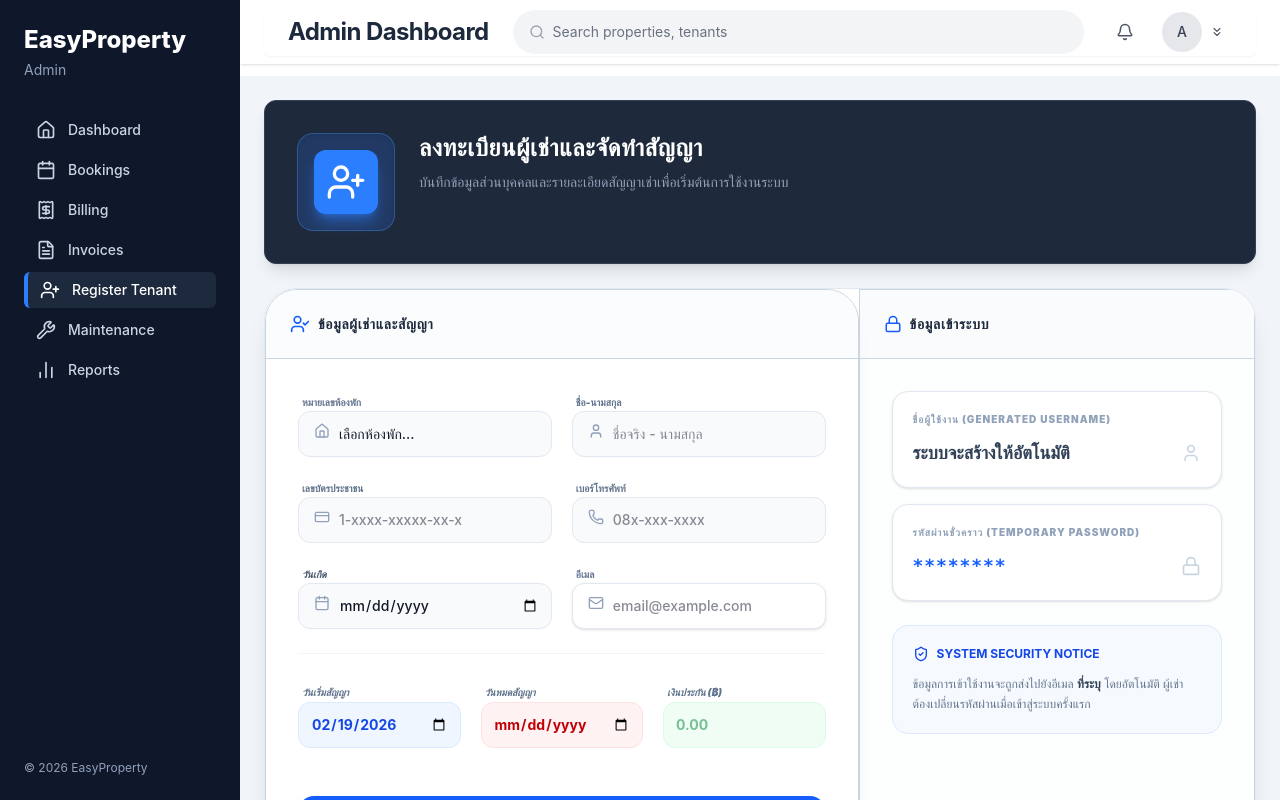
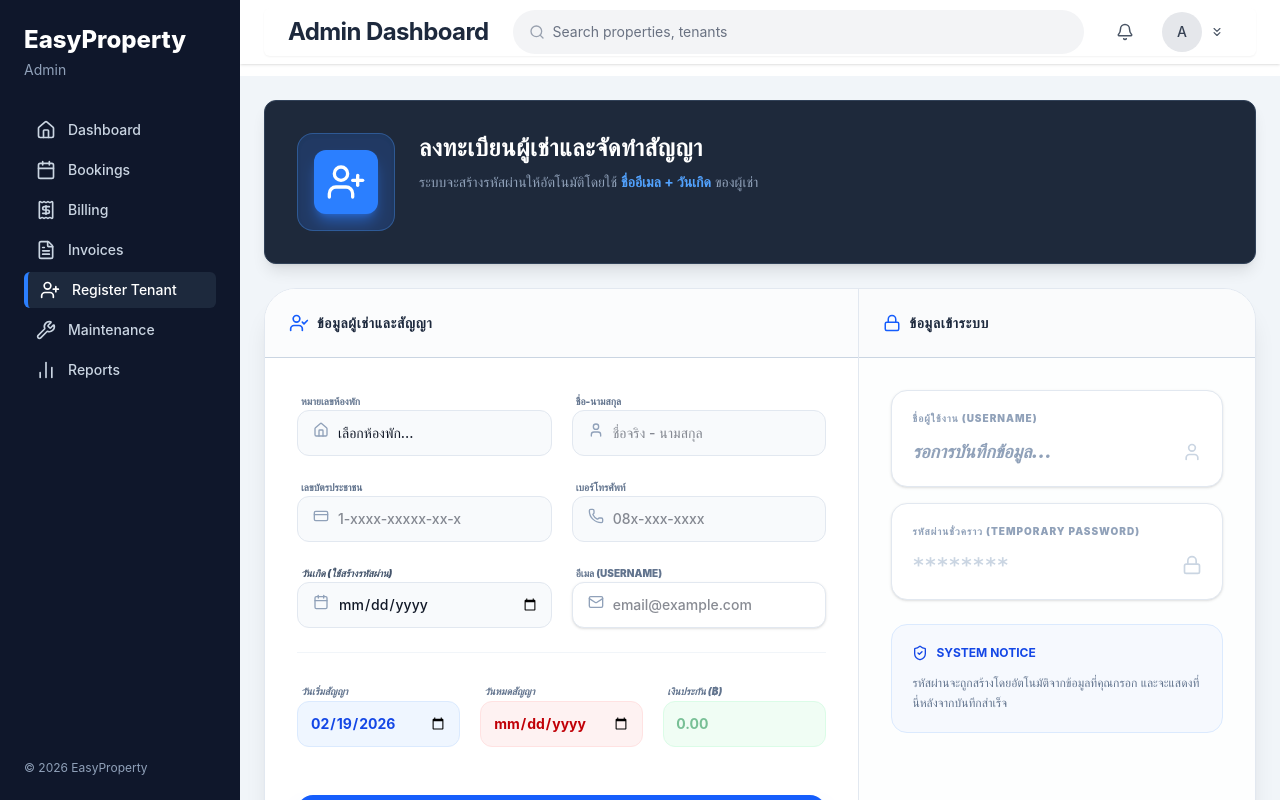
Before and after one commit to kam345678/EasyProperty, a Next.js app in the folder frontend/: page /admin/Register in a window 1280 px wide. Built offline with nearby package versions, Linux system fonts and the light colour scheme; no server answers.

Commit message:
test backend register

```diff
--- a/frontend/src/app/admin/Register/page.tsx
+++ b/frontend/src/app/admin/Register/page.tsx
@@ -1,7 +1,5 @@
 "use client"
-
 import { useState, useEffect } from 'react'
-import AdminTopNav from "@/components/AdminTopNav"
 import {
   UserPlus, Mail, Lock, Home, ChevronRight,
   User, Phone, CreditCard, Calendar, ShieldCheck, UserCheck
@@ -9,10 +7,22 @@ import {
 
 export default function RegisterTenantPage() {
   const [formData, setFormData] = useState({
-    roomNumber: '', fullName: '', idCard: '', phone: '',
-    startDate: '', endDate: '', deposit: '',
-    email: '', username: '', password: '', confirmPassword: ''
+    roomNumber: '',
+    fullName: '',
+    idCard: '',
+    phone: '',
+    startDate: '',
+    endDate: '',
+    deposit: '',
+    birthDate: '', // สำคัญมาก: เพราะ NestJS ใช้ตัวนี้เจนรหัสผ่าน
+    email: ''
   })
+
+  const [isLoading, setIsLoading] = useState(false)
+  const [registrationResult, setRegistrationResult] = useState<{
+    username: string;
+    tempPassword: string;
+  } | null>(null)
 
   useEffect(() => {
     const now = new Date().toISOString().split('T')[0]
@@ -24,15 +34,60 @@ export default function RegisterTenantPage() {
     setFormData(prev => ({ ...prev, [name]: value }))
   }
 
-  const handleSubmit = (e: React.FormEvent) => {
+  const handleSubmit = async (e: React.FormEvent) => {
     e.preventDefault()
-    console.log("Submit Data:", formData)
-    alert("ลงทะเบียนสำเร็จ!")
+    setIsLoading(true)
+
+    // ดึง Token จาก LocalStorage (ต้องมีเพื่อให้ผ่าน RolesGuard 'admin')
+    const token = typeof window !== 'undefined' ? localStorage.getItem('access_token') : null;
+
+    // จัด Payload ให้ตรงตาม CreateUserByAdminDto และ ProfileDto
+    const payload = {
+      email: formData.email,
+      role: 'tenant',
+      profile: {
+        fullName: formData.fullName,
+        phone: formData.phone,
+        idCardNumber: formData.idCard,
+        birthDate: formData.birthDate, // ส่งรูปแบบ YYYY-MM-DD
+        avatarUrl: null,
+        avatarPublicId: null
+      }
+    }
+
+    try {
+      // ยิงไปที่ Endpoint ใน UserController ของคุณ
+      const response = await fetch('http://localhost:3000/users/admin/create-user', {
+        method: 'POST',
+        headers: {
+          'Content-Type': 'application/json',
+          'Authorization': `Bearer ${token}`
+        },
+        body: JSON.stringify(payload),
+      })
+
+      const result = await response.json()
+
+      if (response.ok) {
+        // ปรับการรับค่าให้ตรงกับ UsersService (result.user.email และ result.temporaryPassword)
+        setRegistrationResult({
+          username: result.user?.email || result.username,
+          tempPassword: result.temporaryPassword
+        })
+        alert("ลงทะเบียนผู้เช่าสำเร็จ! รหัสผ่านถูกสร้างจากชื่ออีเมลและวันเกิด")
+      } else {
+        alert(result.message || "เกิดข้อผิดพลาดในการบันทึก")
+      }
+    } catch (error) {
+      console.error("Fetch error:", error)
+      alert("ไม่สามารถเชื่อมต่อเซิร์ฟเวอร์ได้")
+    } finally {
+      setIsLoading(false)
+    }
   }
 
   return (
     <div className="h-screen flex flex-col bg-slate-100 font-sans overflow-hidden">
-
       <main className="flex-1 overflow-auto custom-scrollbar">
         <div className="p-6 max-w-[1400px] mx-auto space-y-6 pb-12">
 
@@ -48,16 +103,15 @@ export default function RegisterTenantPage() {
                 ลงทะเบียนผู้เช่าและจัดทำสัญญา
               </h1>
               <p className="text-slate-400 text-sm leading-relaxed max-w-2xl">
-                บันทึกข้อมูลส่วนบุคคลและรายละเอียดสัญญาเช่าเพื่อเริ่มต้นการใช้งานระบบ
+                ระบบจะสร้างรหัสผ่านให้อัตโนมัติโดยใช้ <span className="text-blue-400 font-bold">ชื่ออีเมล + วันเกิด</span> ของผู้เช่า
               </p>
             </div>
           </div>
 
-          {/* --- Main Content Area (2 Boxes ติดกัน) --- */}
           <form onSubmit={handleSubmit} className="flex flex-col lg:flex-row items-stretch gap-0 bg-white rounded-[2rem] shadow-xl border border-slate-200 overflow-hidden font-sans">
 
-            {/* Box 1: ข้อมูลผู้เช่า (ฝั่งซ้าย) */}
-            <div className="lg:flex-[1.5] flex flex-col border border-slate-300 rounded-[2rem] overflow-hidden bg-white shadow-xl">
+            {/* Box 1: ฝั่งซ้าย - กรอกข้อมูล */}
+            <div className="lg:flex-[1.5] flex flex-col border-r border-slate-200 bg-white">
               <div className="p-6 border-b border-slate-300 bg-slate-50/50 flex items-center gap-2 font-black text-slate-800 uppercase text-sm tracking-wider">
                 <UserCheck size={20} className="text-blue-600" />
                 <span>ข้อมูลผู้เช่าและสัญญา</span>
@@ -69,7 +123,7 @@ export default function RegisterTenantPage() {
                     <label className="text-[10px] font-black text-slate-500 uppercase ml-1">หมายเลขห้องพัก</label>
                     <div className="relative">
                       <Home className="absolute left-4 top-3 text-slate-400" size={16} />
-                      <select name="roomNumber" value={formData.roomNumber || ''} required onChange={handleInputChange} className="w-full p-3 pl-10 bg-slate-50 border border-slate-200 rounded-xl outline-none focus:bg-white focus:border-blue-500 appearance-none">
+                      <select name="roomNumber" value={formData.roomNumber} required onChange={handleInputChange} className="w-full p-3 pl-10 bg-slate-50 border border-slate-200 rounded-xl outline-none focus:bg-white focus:border-blue-500 appearance-none">
                         <option value="">เลือกห้องพัก...</option>
                         <option value="501">ห้อง 501</option>
                         <option value="502">ห้อง 502</option>
@@ -81,7 +135,7 @@ export default function RegisterTenantPage() {
                     <label className="text-[10px] font-black text-slate-500 uppercase ml-1">ชื่อ-นามสกุล</label>
                     <div className="relative">
                       <User className="absolute left-4 top-3 text-slate-400" size={16} />
-                      <input name="fullName" value={formData.fullName || ''} required onChange={handleInputChange} placeholder="ชื่อจริง - นามสกุล" className="w-full p-3 pl-10 bg-slate-50 border border-slate-200 rounded-xl outline-none focus:bg-white focus:border-blue-500" />
+                      <input name="fullName" value={formData.fullName} required onChange={handleInputChange} placeholder="ชื่อจริง - นามสกุล" className="w-full p-3 pl-10 bg-slate-50 border border-slate-200 rounded-xl outline-none focus:bg-white focus:border-blue-500" />
                     </div>
                   </div>
 
@@ -89,7 +143,7 @@ export default function RegisterTenantPage() {
                     <label className="text-[10px] font-black text-slate-500 uppercase ml-1">เลขบัตรประชาชน</label>
                     <div className="relative">
                       <CreditCard className="absolute left-4 top-3 text-slate-400" size={16} />
-                      <input name="idCard" value={formData.idCard || ''} required onChange={handleInputChange} placeholder="1-xxxx-xxxxx-xx-x" className="w-full p-3 pl-10 bg-slate-50 border border-slate-200 rounded-xl outline-none focus:bg-white focus:border-blue-500" />
+                      <input name="idCard" value={formData.idCard} required onChange={handleInputChange} placeholder="1-xxxx-xxxxx-xx-x" className="w-full p-3 pl-10 bg-slate-50 border border-slate-200 rounded-xl outline-none focus:bg-white focus:border-blue-500" />
                     </div>
                   </div>
 
@@ -97,24 +151,23 @@ export default function RegisterTenantPage() {
                     <label className="text-[10px] font-black text-slate-500 uppercase ml-1">เบอร์โทรศัพท์</label>
                     <div className="relative">
                       <Phone className="absolute left-4 top-3 text-slate-400" size={16} />
-                      <input name="phone" value={formData.phone || ''} required onChange={handleInputChange} placeholder="08x-xxx-xxxx" className="w-full p-3 pl-10 bg-slate-50 border border-slate-200 rounded-xl outline-none focus:bg-white focus:border-blue-500" />
-                    </div>
-                  </div>
-
-                  {/* เพิ่มวันเกิด */}
-                  <div className="space-y-2">
-                    <label className="text-[10px] font-black text-slate-500 uppercase ml-1 italic text-slate-600">วันเกิด</label>
-                    <div className="relative">
-                      <Calendar className="absolute left-4 top-3 text-slate-400" size={16} />
-                      <input type="date" name="birthDate" value={formData.birthDate || ''} required onChange={handleInputChange} className="w-full p-3 pl-10 bg-slate-50 border border-slate-200 rounded-xl outline-none focus:bg-white focus:border-blue-500" />
+                      <input name="phone" value={formData.phone} required onChange={handleInputChange} placeholder="08x-xxx-xxxx" className="w-full p-3 pl-10 bg-slate-50 border border-slate-200 rounded-xl outline-none focus:bg-white focus:border-blue-500" />
                     </div>
                   </div>
 
                   <div className="space-y-2">
-                    <label className="text-[10px] font-black text-slate-500 uppercase ml-1">อีเมล</label>
+                    <label className="text-[10px] font-black text-slate-500 uppercase ml-1 italic text-slate-600">วันเกิด (ใช้สร้างรหัสผ่าน)</label>
+                    <div className="relative">
+                      <Calendar className="absolute left-4 top-3 text-slate-400" size={16} />
+                      <input type="date" name="birthDate" value={formData.birthDate} required onChange={handleInputChange} className="w-full p-3 pl-10 bg-slate-50 border border-slate-200 rounded-xl outline-none focus:bg-white focus:border-blue-500" />
+                    </div>
+                  </div>
+
+                  <div className="space-y-2">
+                    <label className="text-[10px] font-black text-slate-500 uppercase ml-1">อีเมล (Username)</label>
                     <div className="relative">
                       <Mail className="absolute left-4 top-3 text-slate-400" size={16} />
-                      <input type="email" name="email" value={formData.email || ''} required onChange={handleInputChange} placeholder="email@example.com" className="w-full p-3 pl-10 bg-white border border-slate-200 rounded-xl outline-none focus:border-blue-500 text-sm shadow-sm" />
+                      <input type="email" name="email" value={formData.email} required onChange={handleInputChange} placeholder="email@example.com" className="w-full p-3 pl-10 bg-white border border-slate-200 rounded-xl outline-none focus:border-blue-500 text-sm shadow-sm" />
                     </div>
                   </div>
                 </div>
@@ -124,79 +177,83 @@ export default function RegisterTenantPage() {
                 <div className="grid grid-cols-1 md:grid-cols-3 gap-5">
                   <div className="space-y-2">
                     <label className="text-[10px] font-black text-slate-500 uppercase ml-1 italic text-blue-600">วันเริ่มสัญญา</label>
-                    <input type="date" name="startDate" value={formData.startDate || ''} required onChange={handleInputChange} className="w-full p-3 bg-blue-50 border border-blue-100 rounded-xl outline-none text-sm text-blue-700 font-bold" />
+                    <input type="date" name="startDate" value={formData.startDate} required onChange={handleInputChange} className="w-full p-3 bg-blue-50 border border-blue-100 rounded-xl outline-none text-sm text-blue-700 font-bold" />
                   </div>
                   <div className="space-y-2">
                     <label className="text-[10px] font-black text-slate-500 uppercase ml-1 italic text-red-600">วันหมดสัญญา</label>
-                    <input type="date" name="endDate" value={formData.endDate || ''} required onChange={handleInputChange} className="w-full p-3 bg-red-50 border border-red-100 rounded-xl outline-none text-sm text-red-700 font-bold" />
+                    <input type="date" name="endDate" value={formData.endDate} required onChange={handleInputChange} className="w-full p-3 bg-red-50 border border-red-100 rounded-xl outline-none text-sm text-red-700 font-bold" />
                   </div>
                   <div className="space-y-2">
                     <label className="text-[10px] font-black text-slate-500 uppercase ml-1 italic text-green-600">เงินประกัน (฿)</label>
-                    <input type="number" name="deposit" value={formData.deposit || ''} required onChange={handleInputChange} placeholder="0.00" className="w-full p-3 bg-green-50 border border-green-100 rounded-xl outline-none font-bold text-green-700 text-sm" />
+                    <input type="number" name="deposit" value={formData.deposit} required onChange={handleInputChange} placeholder="0.00" className="w-full p-3 bg-green-50 border border-green-100 rounded-xl outline-none font-bold text-green-700 text-sm" />
                   </div>
                 </div>
 
                 <div className="pt-6">
-                  <button type="submit" className="w-full bg-blue-600 hover:bg-blue-700 text-white py-4 rounded-2xl font-black text-base shadow-lg shadow-blue-200 flex items-center justify-center gap-3 transition-all active:scale-[0.97] group">
-                    <span>ยืนยันการลงทะเบียน</span>
-                    <ChevronRight size={20} className="group-hover:translate-x-1 transition-transform" />
+                  <button
+                    type="submit"
+                    disabled={isLoading}
+                    className={`w-full ${isLoading ? 'bg-slate-400 cursor-not-allowed' : 'bg-blue-600 hover:bg-blue-700'} text-white py-4 rounded-2xl font-black text-base shadow-lg shadow-blue-200 flex items-center justify-center gap-3 transition-all active:scale-[0.97] group`}
+                  >
+                    <span>{isLoading ? 'กำลังประมวลผล...' : 'ยืนยันการลงทะเบียน'}</span>
+                    {!isLoading && <ChevronRight size={20} className="group-hover:translate-x-1 transition-transform" />}
                   </button>
                 </div>
               </div>
             </div>
 
-           {/* Box 2: ฝั่งขวา (ข้อมูลเข้าระบบจาก Backend) */}
-<div className="lg:flex-1 bg-slate-50/30 flex flex-col border border-slate-300">
+            {/* Box 2: ฝั่งขวา - ผลลัพธ์จากเซิร์ฟเวอร์ */}
+            <div className={`lg:flex-1 flex flex-col transition-all duration-500 ${registrationResult ? 'bg-emerald-50/50' : 'bg-slate-50/30'}`}>
               <div className="p-6 border-b border-slate-300 bg-slate-50/50 flex items-center gap-2 font-black text-slate-800 uppercase text-sm tracking-wider">
                 <Lock size={18} className="text-blue-600" />
                 <span>ข้อมูลเข้าระบบ</span>
               </div>
 
               <div className="p-8 space-y-6 flex-1 flex flex-col justify-center">
-    {/* ส่วนแสดง Username ที่ระบบเจนให้ */}
                 <div className="space-y-4">
-      <div className="p-5 bg-white border border-slate-200 rounded-2xl shadow-sm space-y-3">
-        <p className="text-[10px] font-black text-slate-400 uppercase tracking-widest">ชื่อผู้ใช้งาน (Generated Username)</p>
+                  <div className={`p-5 bg-white border rounded-2xl shadow-sm space-y-3 transition-all ${registrationResult ? 'border-emerald-200' : 'border-slate-200'}`}>
+                    <p className="text-[10px] font-black text-slate-400 uppercase tracking-widest">ชื่อผู้ใช้งาน (Username)</p>
                     <div className="flex items-center justify-between">
-          {/* สมมติว่าดึงมาจาก backend: data.username */}
-          <span className="text-lg font-black text-slate-700">{formData.username || 'ระบบจะสร้างให้อัตโนมัติ'}</span>
-          <User size={20} className="text-slate-300" />
+                      <span className={`text-lg font-black ${registrationResult ? 'text-emerald-700' : 'text-slate-400 italic'}`}>
+                        {registrationResult?.username || 'รอการบันทึกข้อมูล...'}
+                      </span>
+                      <User size={20} className={registrationResult ? 'text-emerald-500' : 'text-slate-300'} />
                     </div>
                   </div>
 
-      <div className="p-5 bg-white border border-slate-200 rounded-2xl shadow-sm space-y-3">
+                  <div className={`p-5 bg-white border rounded-2xl shadow-sm space-y-3 transition-all ${registrationResult ? 'border-emerald-200 shadow-md' : 'border-slate-200'}`}>
                     <p className="text-[10px] font-black text-slate-400 uppercase tracking-widest">รหัสผ่านชั่วคราว (Temporary Password)</p>
                     <div className="flex items-center justify-between font-mono">
-          <span className="text-lg font-bold text-blue-600 tracking-wider">********</span>
-          <Lock size={20} className="text-slate-300" />
+                      <span className={`text-xl font-bold ${registrationResult ? 'text-blue-600 tracking-wider' : 'text-slate-300'}`}>
+                        {registrationResult?.tempPassword || '********'}
+                      </span>
+                      <Lock size={20} className={registrationResult ? 'text-blue-500' : 'text-slate-300'} />
                     </div>
                   </div>
                 </div>
 
-    {/* คำแนะนำการใช้งาน */}
                 <div className="bg-blue-50/50 border border-blue-100 rounded-2xl p-5 space-y-3">
                   <div className="flex items-center gap-2 text-blue-700 font-bold text-xs uppercase">
                     <ShieldCheck size={16} />
-        System Security Notice
+                    System Notice
                   </div>
                   <p className="text-xs text-slate-500 leading-relaxed">
-        ข้อมูลการเข้าใช้งานจะถูกส่งไปยังอีเมล <span className="font-bold text-slate-700">{formData.email || 'ที่ระบุ'}</span> โดยอัตโนมัติ
-        ผู้เช่าต้องเปลี่ยนรหัสผ่านเมื่อเข้าสู่ระบบครั้งแรก
+                    {registrationResult
+                      ? "สร้างบัญชีสำเร็จ! รหัสผ่านนี้คือ [อีเมล prefix + วันเกิด] โปรดแจ้งให้ผู้เช่าทราบ"
+                      : "รหัสผ่านจะถูกสร้างโดยอัตโนมัติจากข้อมูลที่คุณกรอก และจะแสดงที่นี่หลังจากบันทึกสำเร็จ"}
                   </p>
                 </div>
 
-    <div className="mt-auto pt-6 border-t border-slate-100 italic text-[10px] text-slate-400 text-center uppercase tracking-tighter">
-      Data will be synchronized with central server
+                <div className="mt-auto pt-6 border-t border-slate-200 italic text-[10px] text-slate-400 text-center uppercase tracking-tighter">
+                  {registrationResult ? 'Status: Data Synchronized' : 'Status: Waiting for Input'}
                 </div>
               </div>
             </div>
-
           </form>
 
-          {/* Footer */}
           <footer className="flex justify-between items-center px-4 pt-8 border-t border-slate-200 opacity-40 text-[9px] font-bold uppercase tracking-widest">
             <p>EasyProperty System v2.0</p>
-            <p suppressHydrationWarning>ID: {Math.random().toString(36).substr(2, 5).toUpperCase()}</p>
+            <p suppressHydrationWarning>SYNC_ID: {formData.roomNumber || 'PENDING'}</p>
           </footer>
         </div>
       </main>
```
Lines whose indentation alone changed are shown as unchanged.
